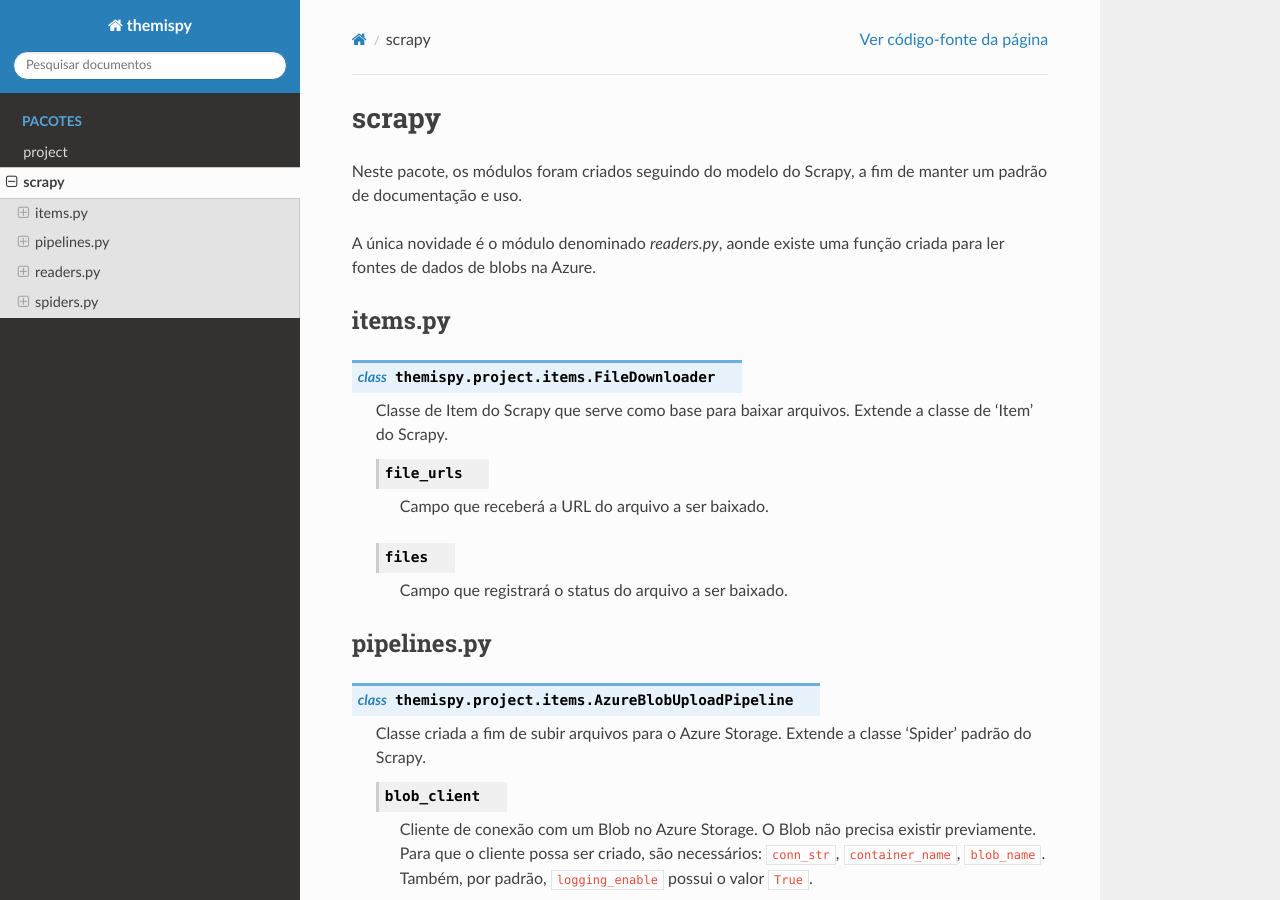
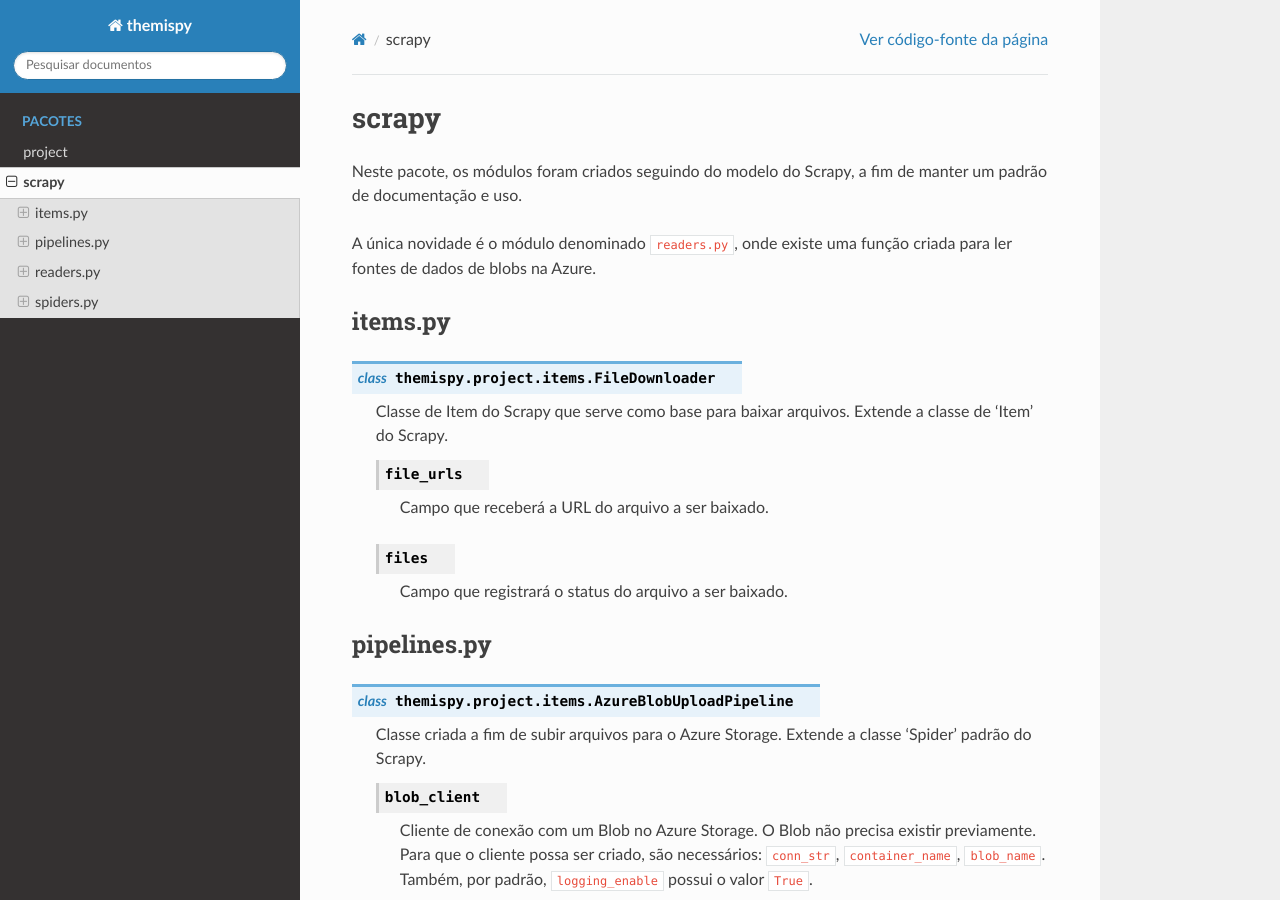
Before and after one commit to jkitajima/themispy, a Sphinx documentation site: the page built from docs/source/scrapy.rst, in a window 1280 px wide and 900 px high. Built offline with Sphinx 7.4.7 and the Read the Docs theme 2.0.0, drawn with Linux system fonts in a browser that asks for light colours.

Commit message:
doc update

```diff
--- a/docs/source/scrapy.rst
+++ b/docs/source/scrapy.rst
@@ -5,8 +5,8 @@ scrapy
 Neste pacote, os módulos foram criados seguindo do modelo do Scrapy,
 a fim de manter um padrão de documentação e uso.
 
-A única novidade é o módulo denominado *readers.py*,
-aonde existe uma função criada para ler fontes de dados de blobs na Azure.
+A única novidade é o módulo denominado ``readers.py``,
+onde existe uma função criada para ler fontes de dados de blobs na Azure.
 
 
 items.py
--- a/pyproject.toml
+++ b/pyproject.toml
@@ -3,6 +3,8 @@ requires = ["setuptools"]
 build-backend = "setuptools.build_meta"
 
 [project]
+name = "themispy"
+version = "0.1.4"
 readme = "README.md"
 
 [project.urls]
```
